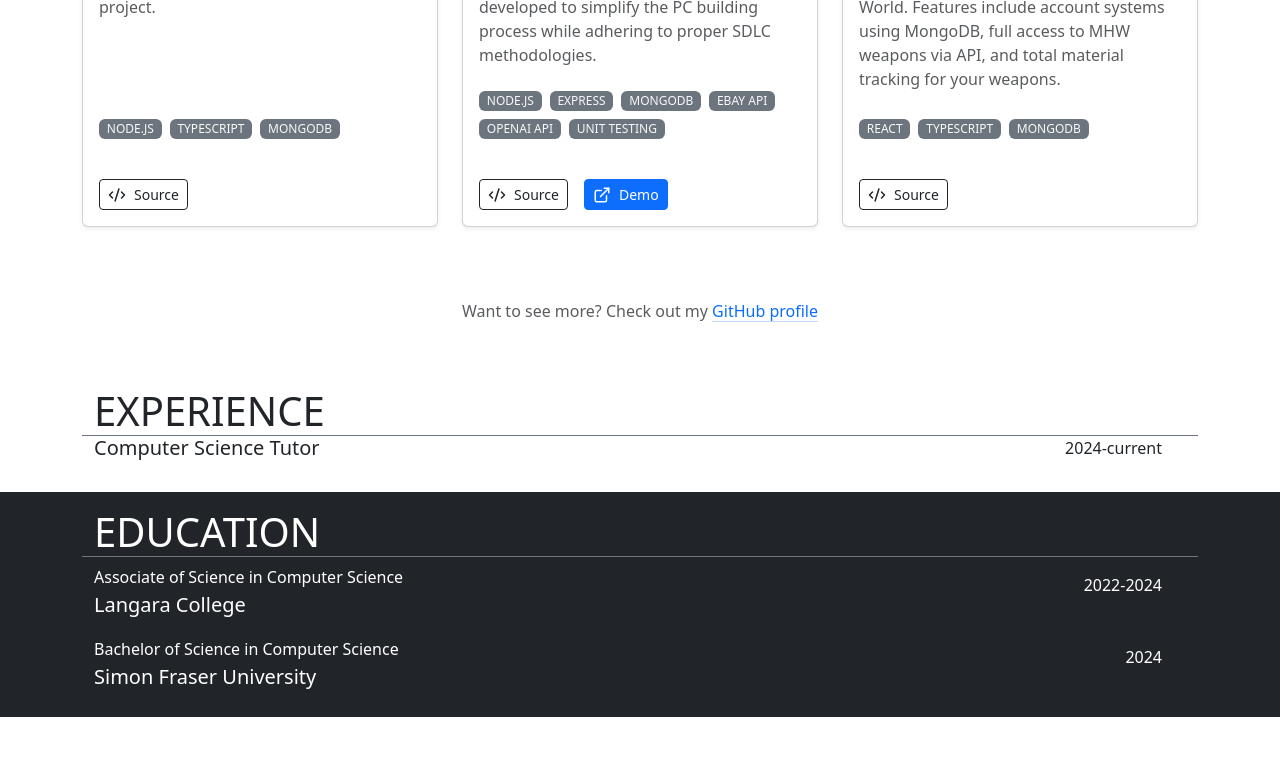
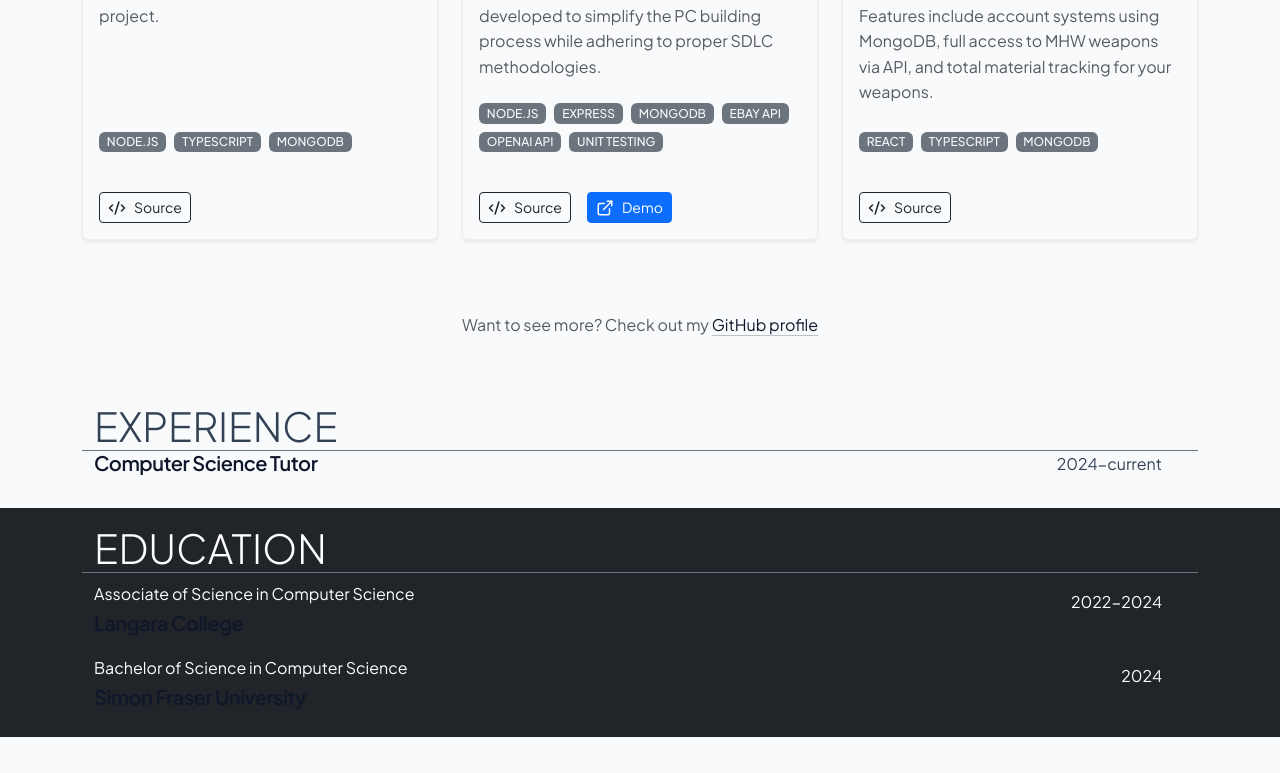
Before and after one commit to 0Thomas1/0thomas1.github.io, a React (Vite) app: page / in a window 1280 px wide. Shown: the part 1485-2258 px from the top of the page. Built offline with nearby package versions, Linux system fonts and the light colour scheme.

Commit message:
style: enhance App.css with improved typography and navbar interactions

```diff
--- a/src/App.css
+++ b/src/App.css
@@ -1,10 +1,66 @@
-.navbar-nav a:hover{
-  color: aliceblue;
- transform: scale(1.1);
- transition: 0.5s;
+@import url("https://fonts.googleapis.com/css2?family=Plus+Jakarta+Sans:wght@300;400;500;600;700&display=swap");
+
+:root {
+  /* Elegant, professional color palette overriding Bootstrap defaults */
+  --bs-font-sans-serif:
+    "Plus Jakarta Sans", system-ui, -apple-system, sans-serif;
+  --bs-body-color: #334155; /* Muted Slate for better reading */
+  --bs-body-bg: #f8fafc; /* Very subtle off-white/slate for background */
+  --bs-primary: #0f172a; /* Deep Slate as the primary accent */
+  --bs-primary-rgb: 15, 23, 42;
+  --bs-secondary: #64748b;
+  --bs-link-color: #2563eb;
+  --bs-link-hover-color: #1d4ed8;
 }
-.card:hover{
-  transform: scale(1.02);
-  transition: 0.75s;
 
+body {
+  font-family: var(--bs-font-sans-serif);
+  color: var(--bs-body-color);
+  background-color: var(--bs-body-bg);
+  -webkit-font-smoothing: antialiased;
+  -moz-osx-font-smoothing: grayscale;
+  line-height: 1.6;
 }
+
+h1,
+h2,
+h3,
+h4,
+h5,
+h6 {
+  font-weight: 600;
+  color: #0f172a; /* Darker headings */
+  letter-spacing: -0.025em; /* Tighter kerning feels more modern */
+}
+
+/* Subtler Navbar Hover - removing the jarring scale */
+.navbar-nav .nav-link {
+  transition:
+    color 0.2s ease-in-out,
+    opacity 0.2s ease;
+  opacity: 0.8;
+}
+
+.navbar-nav .nav-link:hover {
+  opacity: 1;
+  color: var(--bs-primary);
+}
+
+/* Professional Card Interactions */
+.card {
+  border: 1px solid rgba(0, 0, 0, 0.05); /* Softer borders */
+  transition:
+    transform 0.25s ease,
+    box-shadow 0.25s ease;
+}
+
+.card:hover {
+  transform: translateY(-4px); /* Lift up instead of scale up */
+  box-shadow: 0 12px 24px rgba(0, 0, 0, 0.06) !important;
+}
+
+/* Crisp focus states for accessibility */
+:focus-visible {
+  outline: 2px solid var(--bs-link-color);
+  outline-offset: 2px;
+}
```
